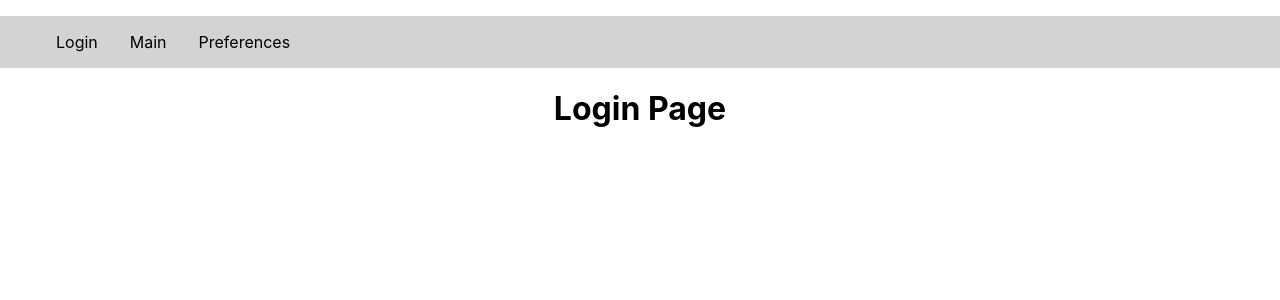
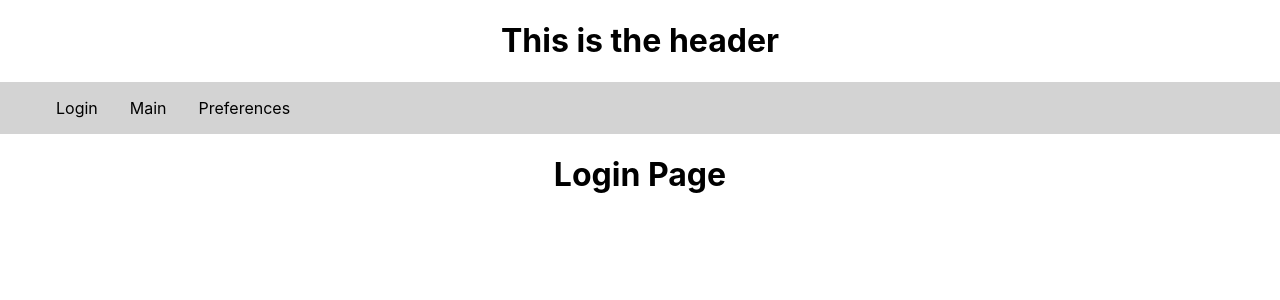
Before and after one commit to ThejasKumar100/ToCCompiler, a React (Create React App) app in the folder FE/v1/: page /login in a window 1280 px wide. Shown: the top 300 px of the page. Built offline with nearby package versions, Linux system fonts and the light colour scheme.

Commit message:
header component

```diff
--- a/FE/v1/src/App.js
+++ b/FE/v1/src/App.js
@@ -6,11 +6,13 @@
 import Preferences from './preferencesPage';
 import {Route, Switch, useHistory} from 'react-router-dom';
 import {useState, useEffect} from 'react';
+import Header from './Header';
 
 
 function App() {
   return (
     <div className="App">
+      <Header/>
       <Nav/>
       <Switch>
         <Route path="/login" component={LoginPage}/>
--- /dev/null
+++ b/FE/v1/src/Header.js
@@ -0,0 +1,13 @@
+import './Header.css';
+
+const header = () => {
+    return (
+        <header className="Header">
+        <div>
+            <h1>This is the header</h1>
+        </div>
+        </header>
+    )
+}
+
+export default header;
```
Also changed, not shown: FE/v1/src/Header.css (added).
